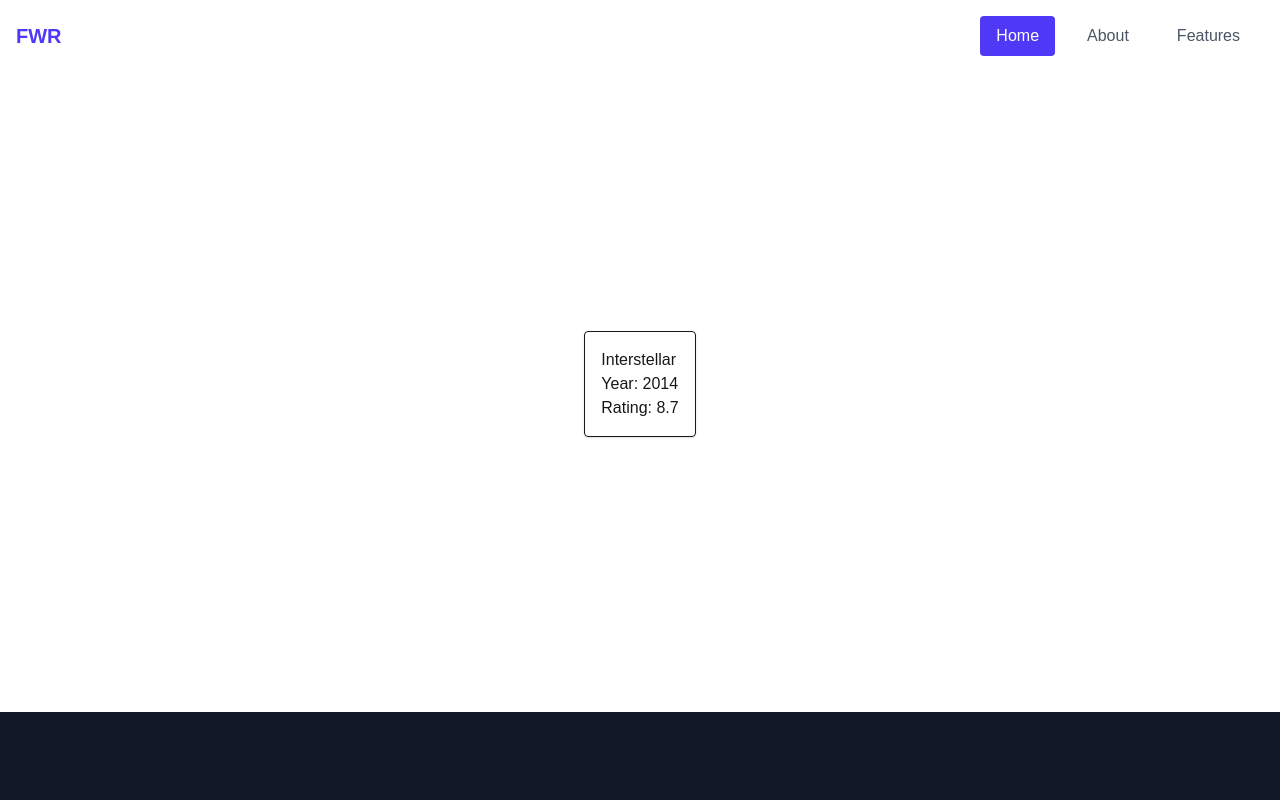
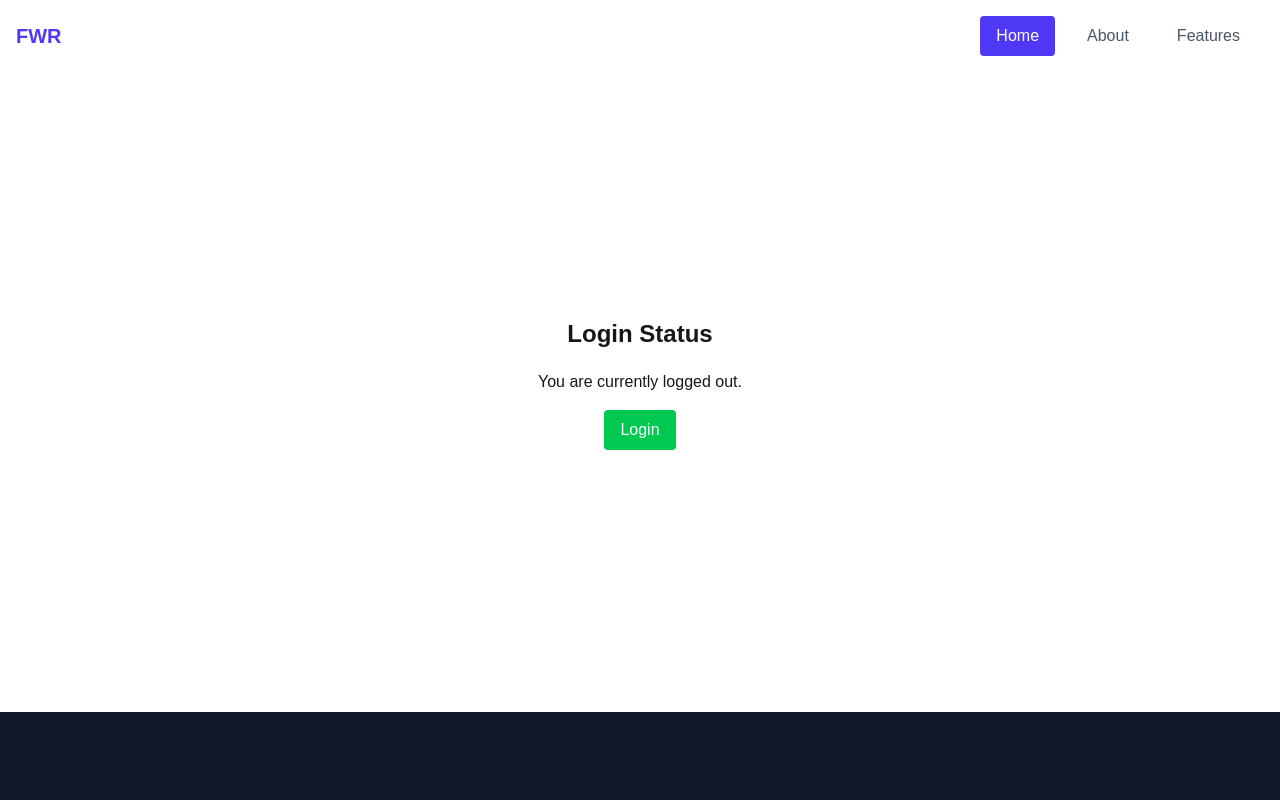
Before and after one commit to abdullahwebdev9176/next-app, a Next.js app: page / in a window 1280 px wide. Shown: the top 800 px of the page. Built offline with nearby package versions, Linux system fonts and the light colour scheme.

Commit message:
added login status functionality

```diff
--- /dev/null
+++ b/src/app/components/CounterApp.jsx
@@ -0,0 +1,43 @@
+
+'use client'
+
+import React from 'react'
+
+const CounterApp = () => {
+
+    const [count, setCount] = React.useState(0);
+
+    const handleIncrement = () => {
+        setCount(count + 1);
+    }
+    const handleDecrement = () => {
+        if(count > 0) {
+            setCount(count - 1);
+        }
+    }
+    const handleReset = () => {
+        setCount(0);
+    }
+
+    return (
+        <>
+            <div>
+                <h1 className='text-2xl font-bold text-center mb-5'>Count <span>{count}</span></h1>
+
+                <div className='flex gap-4'>
+                    <button className='cursor-pointer rounded py-2 px-4 bg-green-500 text-white' onClick={handleIncrement}>
+                        +1
+                    </button>
+                    <button className='cursor-pointer rounded py-2 px-4 bg-green-500 text-white' onClick={handleDecrement}>
+                        -1
+                    </button>
+                    <button className='cursor-pointer rounded py-2 px-4 bg-green-500 text-white' onClick={handleReset}>
+                        Reset
+                    </button>
+                </div>
+            </div>
+        </>
+    )
+}
+
+export default CounterApp
--- /dev/null
+++ b/src/app/components/LoginStatus.jsx
@@ -0,0 +1,68 @@
+'use client'
+
+import React, { useState } from 'react'
+
+
+import MovieCard from './MovieCard';
+
+const LoginStatus = () => {
+
+    const movies = [
+        {
+            id: 1,
+            title: "Interstellar",
+            year: 2014,
+            rating: 8.7,
+        },
+        {
+            id: 2,
+            title: "Inception",
+            year: 2010,
+            rating: 8.8,
+        },
+        {
+            id: 3,
+            title: "The Dark Knight",
+            year: 2008,
+            rating: 9.0,
+        },
+    ];
+
+    const [isLoggedIn, setIsLoggedIn] = useState(false);
+
+    function handleLogin() {
+        setIsLoggedIn(true);
+    }
+
+    function handleLogout() {
+        setIsLoggedIn(false);
+    }
+
+    return (
+        <div>
+            <h1 className='text-2xl font-bold text-center mb-5'>Login Status</h1>
+            <p className='text-center'>You are currently logged {isLoggedIn ? 'in' : 'out'}.</p>
+
+            <div className='my-4 text-center'>
+                {isLoggedIn ? (
+                    <button className='cursor-pointer rounded py-2 px-4 bg-green-500 text-white' onClick={handleLogout}>Logout</button>
+                ) : (
+                    <button className='cursor-pointer rounded py-2 px-4 bg-green-500 text-white' onClick={handleLogin}>Login</button>
+                )}
+            </div>
+
+            {isLoggedIn && (
+                <div>
+                    <h2 className='text-xl font-bold text-center mb-3'>Movie List</h2>
+                    <div className='flex items-center gap-4'>
+                        {movies.map((movie) => (
+                            <MovieCard key={movie.id} title={movie.title} year={movie.year} rating={movie.rating} />
+                        ))}
+                    </div>
+                </div>
+            )}
+        </div>
+    )
+}
+
+export default LoginStatus
--- a/src/app/page.jsx
+++ b/src/app/page.jsx
@@ -2,6 +2,8 @@ import Image from "next/image";
 import Header from "./components/layout-components/Header";
 import Footer from "./components/layout-components/Footer";
 import MovieCard from "./components/MovieCard";
+import CounterApp from "./components/CounterApp";
+import LoginStatus from "./components/LoginStatus";
 
 export default function Home() {
 
@@ -30,7 +32,11 @@ export default function Home() {
     <>
       <Header />
       <main style={{ minHeight: "calc(100vh - 20vh)" }} className="flex items-center justify-center">
-        <MovieCard id={movies[0].id} title={movies[0].title} year={movies[0].year} rating={movies[0].rating} />
+        {/* <CounterApp /> */}
+        <LoginStatus id={movies[0].id} title={movies[0].title} year={movies[0].year} rating={movies[0].rating} />
+
+        {/* <MovieCard id={movies[0].id} title={movies[0].title} year={movies[0].year} rating={movies[0].rating} /> */}
+
         {/* <MovieCard movies={movies} /> */}
       </main>
       <Footer />
```
